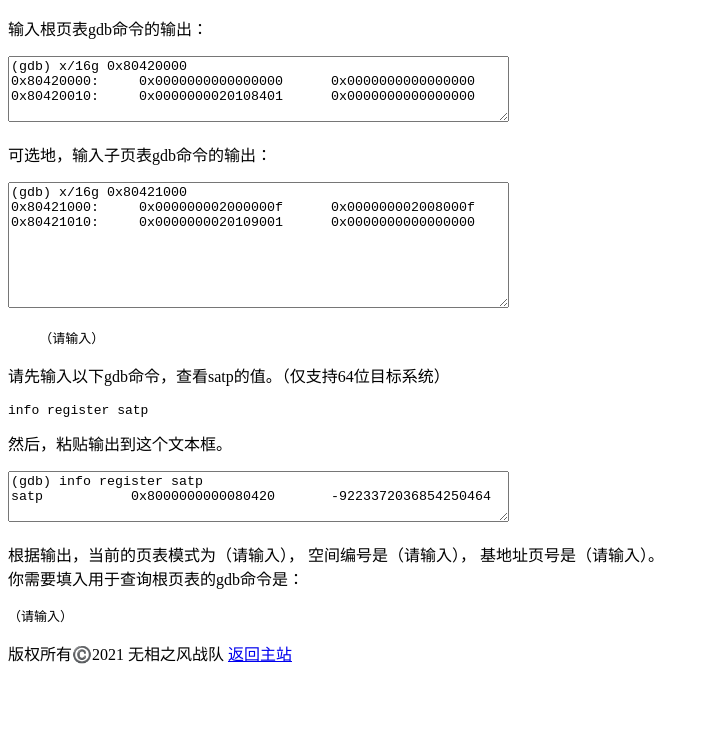
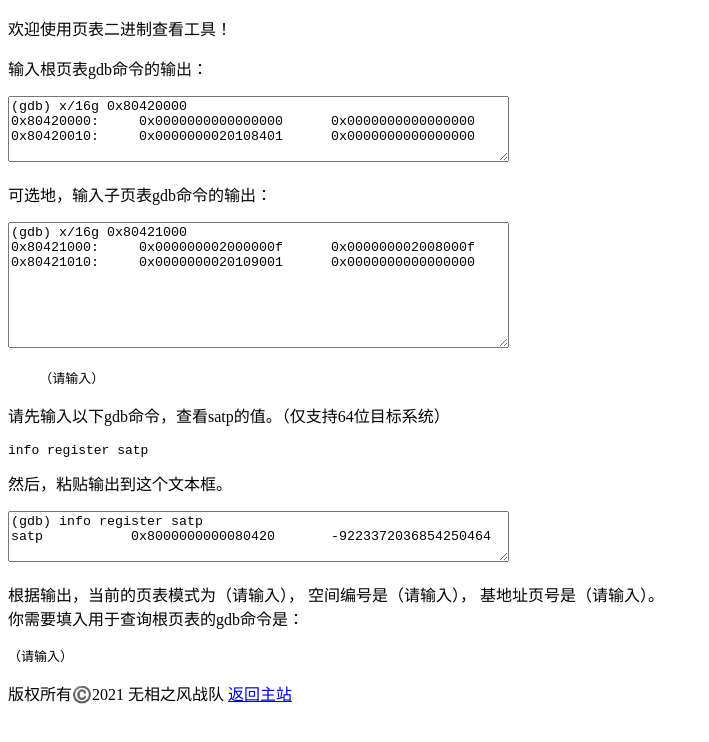
Before and after one commit to HUST-OS/rvgj.qf.rs, a plain HTML site: page index.html in a window 1280 px wide. Shown: the whole page, without its empty margins (0-709 px from the left). Drawn offline with Linux system fonts and the light colour scheme.

Commit message:
Save changes

```diff
--- a/index.html
+++ b/index.html
@@ -5,6 +5,9 @@
     <title>RISC-V 二进制开发在线工具</title>
 </head>
 <body>
+<div>
+    <p>欢迎使用页表二进制查看工具！</p>
+</div>
 <div>
 <p>输入根页表gdb命令的输出：</p>
 <p>
```
